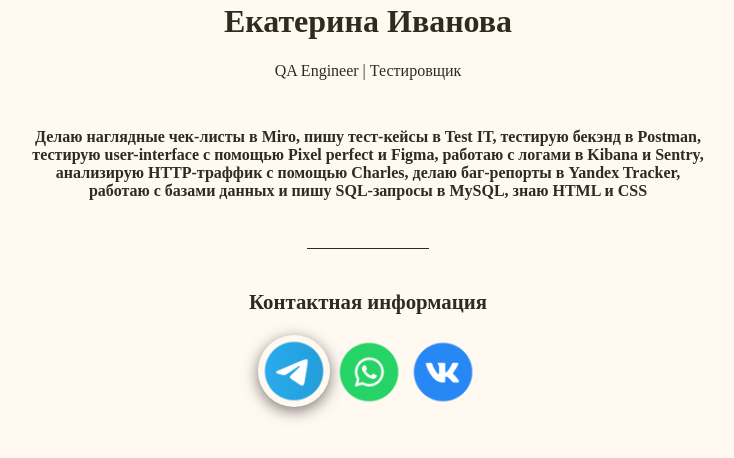
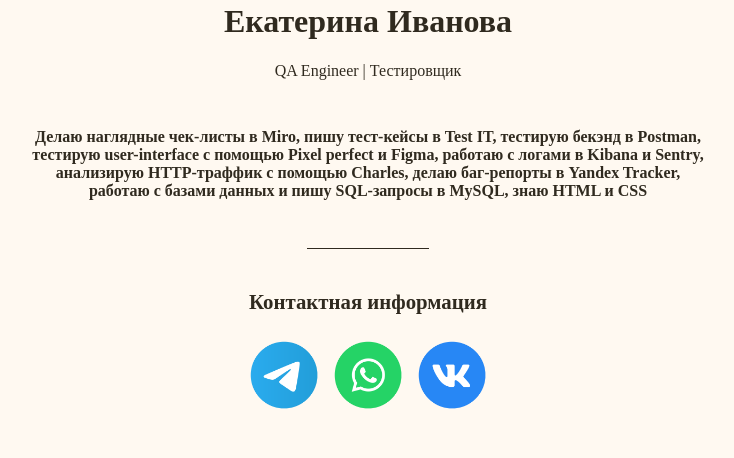
Before and after one commit to IvKate23/IvKate23.github.io, a plain HTML site: page index.html in a window 1280 px wide. Shown: the part 308-766 px from the top of the page, without its empty margins (272-1006 px from the left). Drawn offline with Linux system fonts and the light colour scheme.

Commit message:
Add files via upload

```diff
--- a/index.html
+++ b/index.html
@@ -37,9 +37,9 @@ class="container">
 			<h3>Контактная информация</h3>
 			<div class="item" >
 
-			<img class="photo" src="Telegram.png" alt="Telegram" width="70">
-			<img src="WhatsApp.png" alt="WhatsApp" width="70">
-			<img src="VK.png" alt="VK" width="70"></div>
+			<img src="Telegram.png" alt="Telegram" width="80">
+			<img src="WhatsApp.png" alt="WhatsApp" width="80">
+			<img src="VK.png" alt="VK" width="80"></div>
 
 
 
--- a/main.css
+++ b/main.css
@@ -1,7 +1,7 @@
 
 body {
   font-family: 'Kurale';
-  src: url('fonts/ofont.ru_Kurale.ttf') format('truetype');
+  src: url('ofont.ru_Kurale.ttf') format('truetype');
   font-weight: normal;
   font-style: normal;
   font-display: swap;
```
Also changed, not shown: ofont.ru_Kurale.ttf (added).
